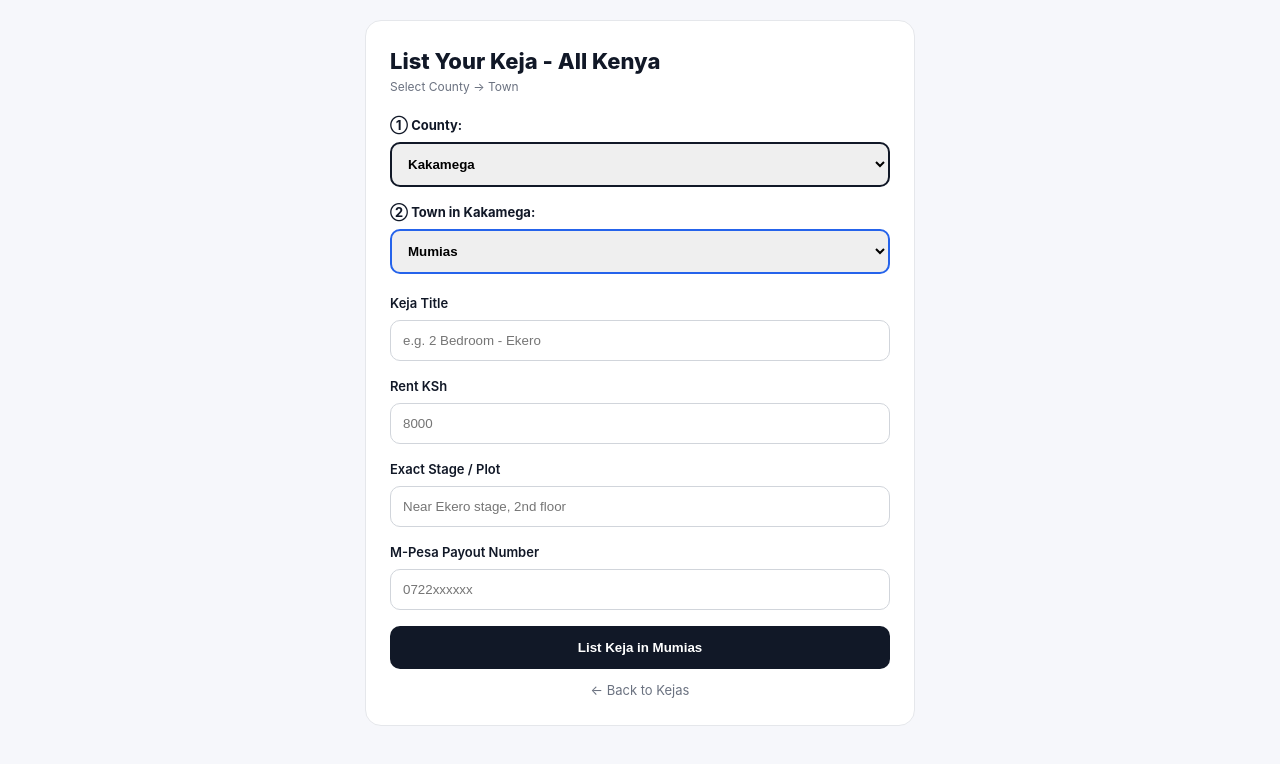
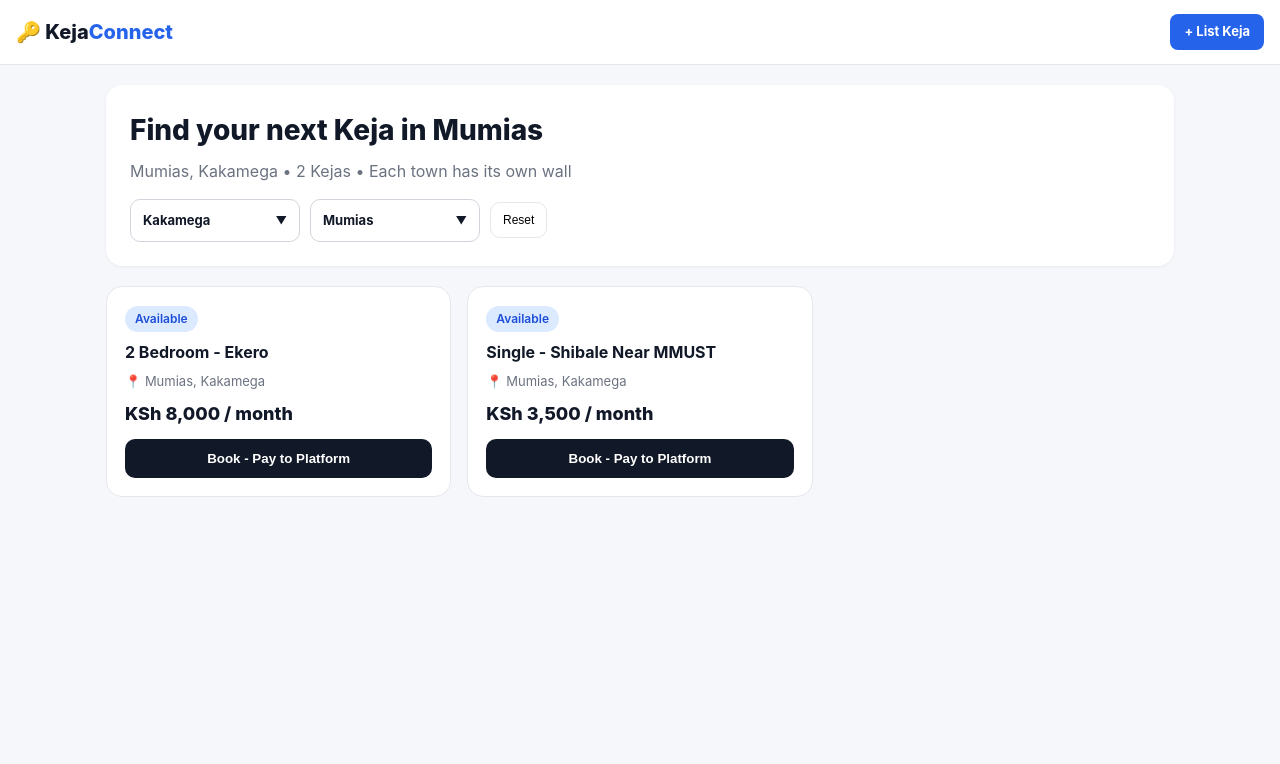
Before and after one commit to muhsinswaleh69-max/KejaConnect, a Next.js app: page /list in a window 1280 px wide. Shown: the top 764 px of the page. Built offline with nearby package versions, Linux system fonts and the light colour scheme.

Commit message:
Update page.tsx

```diff
--- a/app/list/page.tsx
+++ b/app/list/page.tsx
@@ -1,122 +1,124 @@
 "use client"
-import { useState } from "react"
+import { useEffect, useState, useRef } from "react"
 
 const countyTowns: Record<string, string[]> = {
-  "Mombasa": ["Mvita","Nyali","Kisauni","Likoni","Changamwe","Jomvu","Tudor","Bamburi"],
-  "Kwale": ["Kwale","Ukunda","Msambweni","Kinango","Lunga Lunga","Tiwi","Diani"],
-  "Kilifi": ["Kilifi","Malindi","Watamu","Mariakani","Kaloleni","Mtwapa","Kilifi South","Magarini"],
-  "Tana River": ["Hola","Garsen","Bura","Madogo","Kipini"],
-  "Lamu": ["Lamu","Mokowe","Witu","Faza","Kiunga"],
-  "Taita Taveta": ["Voi","Wundanyi","Taveta","Mwatate","Maungu"],
-  "Garissa": ["Garissa","Dadaab","Balambala","Lagdera","Ijara","Fafi"],
-  "Wajir": ["Wajir","Habaswein","Tarbaj","Wajir East","Eldas","Buna"],
-  "Mandera": ["Mandera","El Wak","Rhamu","Takaba","Banissa","Lafey"],
-  "Marsabit": ["Marsabit","Moyale","Laisamis","North Horr","Sololo"],
-  "Isiolo": ["Isiolo","Garbatulla","Merti","Kinna"],
-  "Meru": ["Meru Town","Maua","Nkubu","Timau","Mitunguu","Mikinduri"],
-  "Tharaka Nithi": ["Chuka","Chogoria","Marimanti","Chiakariga"],
-  "Embu": ["Embu","Runyenjes","Siakago","Manyatta","Kiritiri"],
-  "Kitui": ["Kitui","Mwingi","Mutomo","Kauwi","Zombe","Kyuso"],
-  "Machakos": ["Machakos","Mavoko","Athi River","Kangundo","Matuu","Kathiani","Mwala"],
-  "Makueni": ["Wote","Makindu","Kibwezi","Mtito Andei","Mbooni","Kathonzweni"],
-  "Nyandarua": ["Ol Kalou","Kinangop","Nyahururu","Engineer","Njabini"],
-  "Nyeri": ["Nyeri","Karatina","Othaya","Mukurweini","Tetu","Kieni","Chaka"],
-  "Kirinyaga": ["Kerugoya","Kutus","Sagana","Kagio","Wanguru"],
-  "Murang'a": ["Murang'a","Thika","Kenol","Kangema","Kandara","Maragua","Kigumo"],
-  "Kiambu": ["Kiambu","Thika","Ruiru","Limuru","Kikuyu","Githunguri","Juja","Gatundu"],
-  "Turkana": ["Lodwar","Kakuma","Lokichar","Lokichogio","Kainuk"],
-  "West Pokot": ["Kapenguria","Makutano","Chepareria","Sigor","Kacheliba"],
-  "Samburu": ["Maralal","Wamba","Baragoi","Archers Post"],
-  "Trans Nzoia": ["Kitale","Kiminini","Endebess","Kwanza","Saboti"],
-  "Uasin Gishu": ["Eldoret","Turbo","Moiben","Kesses","Ainabkoi","Soy","Burnt Forest"],
-  "Elgeyo Marakwet": ["Iten","Kapsowar","Chepkorio","Kapcherop"],
-  "Nandi": ["Kapsabet","Nandi Hills","Chepterwai","Kobujoi","Mosoriot","Kaiboi"],
-  "Baringo": ["Kabarnet","Eldama Ravine","Marigat","Mogotio","Chemolingot"],
-  "Laikipia": ["Nanyuki","Nyahururu","Rumuruti","Kinamba","Doldol"],
-  "Nakuru": ["Nakuru Town","Naivasha","Gilgil","Molo","Njoro","Bahati","Rongai"],
-  "Narok": ["Narok","Kilgoris","Ololulunga","Suswa","Mara"],
-  "Kajiado": ["Kajiado","Kitengela","Ngong","Ongata Rongai","Kiserian","Loitoktok","Namanga"],
-  "Kericho": ["Kericho","Litein","Londiani","Kipkelion","Fort Ternan"],
-  "Bomet": ["Bomet","Sotik","Chepalungu","Konoin"],
+  "Mombasa": ["Mvita","Nyali","Kisauni","Likoni","Changamwe","Jomvu"],
+  "Kwale": ["Kwale","Ukunda","Msambweni","Kinango"],
+  "Kilifi": ["Kilifi","Malindi","Watamu","Mariakani","Kaloleni","Mtwapa"],
+  "Tana River": ["Hola","Garsen","Bura"],
+  "Lamu": ["Lamu","Mokowe","Witu"],
+  "Taita Taveta": ["Voi","Wundanyi","Taveta"],
+  "Garissa": ["Garissa","Dadaab","Balambala"],
+  "Wajir": ["Wajir","Habaswein","Tarbaj"],
+  "Mandera": ["Mandera","El Wak","Rhamu"],
+  "Marsabit": ["Marsabit","Moyale","Laisamis"],
+  "Isiolo": ["Isiolo","Garbatulla","Merti"],
+  "Meru": ["Meru Town","Maua","Nkubu","Timau"],
+  "Tharaka Nithi": ["Chuka","Chogoria","Marimanti"],
+  "Embu": ["Embu","Runyenjes","Siakago"],
+  "Kitui": ["Kitui","Mwingi","Mutomo"],
+  "Machakos": ["Machakos","Mavoko","Athi River","Kangundo","Matuu"],
+  "Makueni": ["Wote","Makindu","Kibwezi"],
+  "Nyandarua": ["Ol Kalou","Kinangop","Nyahururu"],
+  "Nyeri": ["Nyeri","Karatina","Othaya","Mukurweini"],
+  "Kirinyaga": ["Kerugoya","Kutus","Sagana"],
+  "Murang'a": ["Murang'a","Thika","Kenol","Kangema"],
+  "Kiambu": ["Kiambu","Thika","Ruiru","Limuru","Kikuyu","Juja","Gatundu"],
+  "Turkana": ["Lodwar","Kakuma","Lokichar"],
+  "West Pokot": ["Kapenguria","Makutano","Chepareria"],
+  "Samburu": ["Maralal","Wamba","Baragoi"],
+  "Trans Nzoia": ["Kitale","Kiminini","Endebess"],
+  "Uasin Gishu": ["Eldoret","Turbo","Moiben","Kesses","Soy"],
+  "Elgeyo Marakwet": ["Iten","Kapsowar","Chepkorio"],
+  "Nandi": ["Kapsabet","Nandi Hills","Chepterwai"],
+  "Baringo": ["Kabarnet","Eldama Ravine","Marigat"],
+  "Laikipia": ["Nanyuki","Nyahururu","Rumuruti"],
+  "Nakuru": ["Nakuru Town","Naivasha","Gilgil","Molo","Njoro"],
+  "Narok": ["Narok","Kilgoris","Ololulunga"],
+  "Kajiado": ["Kajiado","Kitengela","Ngong","Ongata Rongai","Kiserian"],
+  "Kericho": ["Kericho","Litein","Londiani"],
+  "Bomet": ["Bomet","Sotik","Chepalungu"],
   "Kakamega": ["Mumias","Kakamega Town","Malava","Butere","Lugari","Matete","Khwisero","Lurambi","Shinyalu","Ikolomani","Likuyani","Navakholo","Shibale"],
-  "Vihiga": ["Vihiga","Luanda","Mbale","Emuhaya","Sabatia","Chavakali"],
+  "Vihiga": ["Vihiga","Luanda","Mbale","Emuhaya","Sabatia"],
   "Bungoma": ["Bungoma Town","Kimilili","Webuye","Sirisia","Bumula","Mt Elgon","Tongaren","Kanduyi","Chwele"],
-  "Busia": ["Busia Town","Malaba","Nambale","Matayos","Teso North","Teso South","Bunyala","Port Victoria"],
-  "Siaya": ["Siaya","Bondo","Ugunja","Yala","Ukwala","Usigu"],
-  "Kisumu": ["Kisumu Town","Maseno","Ahero","Kombewa","Muhoroni","Nyando"],
-  "Homa Bay": ["Homa Bay","Oyugis","Kendubay","Mbita","Ndhiwa","Sindo","Rangwe"],
-  "Migori": ["Migori","Rongo","Awendo","Kehancha","Isebania","Suna"],
-  "Kisii": ["Kisii Town","Ogembo","Keroka","Suneka","Nyamache","Marani"],
-  "Nyamira": ["Nyamira","Nyansiongo","Ekerubo","Keroka","Manga","Borabu"],
+  "Busia": ["Busia Town","Malaba","Nambale","Matayos","Teso North","Bunyala","Port Victoria"],
+  "Siaya": ["Siaya","Bondo","Ugunja","Yala"],
+  "Kisumu": ["Kisumu Town","Maseno","Ahero","Kombewa","Muhoroni"],
+  "Homa Bay": ["Homa Bay","Oyugis","Kendubay","Mbita","Ndhiwa"],
+  "Migori": ["Migori","Rongo","Awendo","Kehancha"],
+  "Kisii": ["Kisii Town","Ogembo","Keroka","Suneka"],
+  "Nyamira": ["Nyamira","Nyansiongo","Ekerubo"],
   "Nairobi": ["Westlands","CBD","Karen","Eastlands","Roysambu","Kasaranai","Embakasi","Langata","Dagoretti","Parklands","Kilimani","Lavington"],
 }
 
-const majorCounties = ["Nairobi","Mombasa","Kisumu","Nakuru","Uasin Gishu","Kiambu","Kajiado","Machakos","Nyeri","Nandi","Murang'a","Meru","Kitui","Kisii","Kilifi","Kericho","Homa Bay","Busia","Bungoma","Kakamega"]
-
-export default function ListPage() {
-  const [county, setCounty] = useState("Kakamega")
-  const [town, setTown] = useState("Mumias")
-  const [form, setForm] = useState({title:"", rent:"", location:"", mpesa:""})
-  const [done, setDone] = useState(false)
-
-  const towns = countyTowns[county] || []
-  const isMajor = majorCounties.includes(county)
-
-  const handleCountyChange = (newCounty: string) => {
-    setCounty(newCounty)
-    setTown(countyTowns[newCounty][0])
-  }
-
-  const handleSubmit = () => {
-    if(!form.title ||!form.rent ||!form.mpesa) return alert("Fill all fields")
-    const existing = JSON.parse(localStorage.getItem("kejas") || "[]")
-    const newKeja = {
-      id: Date.now(),
-      title: form.title,
-      rent: parseInt(form.rent),
-      location: `${form.location}, ${town}, ${county}`,
-      mpesa: form.mpesa,
-      county, town,
-      adminFee: isMajor?5000:2000,
-      yourCut: Math.round(parseInt(form.rent)*0.2),
-      toLandlord: Math.round(parseInt(form.rent)*0.8),
-    }
-    localStorage.setItem("kejas", JSON.stringify([...existing, newKeja]))
-    setDone(true)
-    setTimeout(()=> window.location.href="/", 1500)
-  }
-
-  if(done) return <div style={{maxWidth:'500px', margin:'80px auto', textAlign:'center', background:'white', padding:'30px', borderRadius:'16px'}}><h2>✅ Listed in {town}, {county}!</h2><p>Redirecting...</p></div>
-
+function SearchableDropdown({label, options, value, onChange, placeholder}: {label:string, options:string[], value:string, onChange:(v:string)=>void, placeholder:string}){
+  const [open, setOpen] = useState(false)
+  const [q, setQ] = useState("")
+  const ref = useRef<HTMLDivElement>(null)
+  useEffect(()=>{
+    const h = (e:any)=>{ if(ref.current &&!ref.current.contains(e.target)) setOpen(false)}
+    document.addEventListener("mousedown", h); return ()=>document.removeEventListener("mousedown", h)
+  },[])
+  const filtered = options.filter(o=> o.toLowerCase().includes(q.toLowerCase()))
   return (
-    <div style={{maxWidth:'550px', margin:'20px auto', background:'white', padding:'24px', borderRadius:'16px', border:'1px solid #e5e7eb'}}>
-      <h1 style={{fontWeight:800, fontSize:'22px'}}>List Your Keja - All Kenya</h1>
-      <p style={{fontSize:'12px', color:'#6b7280', marginBottom:'16px'}}>Select County → Town</p>
-
-      <label style={{fontSize:'13px', fontWeight:700}}>① County:</label>
-      <select value={county} onChange={e=>handleCountyChange(e.target.value)} style={{width:'100%', padding:'12px', borderRadius:'10px', border:'2px solid #111827', margin:'6px 0 12px', fontWeight:600}}>
-        {Object.keys(countyTowns).sort().map(c=><option key={c} value={c}>{c}</option>)}
-      </select>
-
-      <label style={{fontSize:'13px', fontWeight:700}}>② Town in {county}:</label>
-      <select value={town} onChange={e=>setTown(e.target.value)} style={{width:'100%', padding:'12px', borderRadius:'10px', border:'2px solid #2563eb', margin:'6px 0 16px', fontWeight:600}}>
-        {towns.map(t=><option key={t} value={t}>{t}</option>)}
-      </select>
-
-      <label style={{fontSize:'13px', fontWeight:600}}>Keja Title</label>
-      <input value={form.title} onChange={e=>setForm({...form, title:e.target.value})} style={{width:'100%', padding:'12px', borderRadius:'10px', border:'1px solid #d1d5db', margin:'6px 0 12px'}} placeholder="e.g. 2 Bedroom - Ekero"/>
-
-      <label style={{fontSize:'13px', fontWeight:600}}>Rent KSh</label>
-      <input type="number" value={form.rent} onChange={e=>setForm({...form, rent:e.target.value})} style={{width:'100%', padding:'12px', borderRadius:'10px', border:'1px solid #d1d5db', margin:'6px 0 12px'}} placeholder="8000"/>
-
-      <label style={{fontSize:'13px', fontWeight:600}}>Exact Stage / Plot</label>
-      <input value={form.location} onChange={e=>setForm({...form, location:e.target.value})} style={{width:'100%', padding:'12px', borderRadius:'10px', border:'1px solid #d1d5db', margin:'6px 0 12px'}} placeholder="Near Ekero stage, 2nd floor"/>
-
-      <label style={{fontSize:'13px', fontWeight:600}}>M-Pesa Payout Number</label>
-      <input value={form.mpesa} onChange={e=>setForm({...form, mpesa:e.target.value})} style={{width:'100%', padding:'12px', borderRadius:'10px', border:'1px solid #d1d5db', margin:'6px 0 16px'}} placeholder="0722xxxxxx"/>
-
-      <button onClick={handleSubmit} style={{width:'100%', background:'#111827', color:'white', padding:'14px', borderRadius:'10px', border:0, fontWeight:800, cursor:'pointer'}}>List Keja in {town}</button>
-      <a href="/" style={{display:'block', textAlign:'center', marginTop:'12px', fontSize:'13px', color:'#6b7280', textDecoration:'none'}}>← Back to Kejas</a>
+    <div ref={ref} style={{position:'relative', minWidth:'170px'}}>
+      <div onClick={()=>setOpen(!open)} style={{padding:'11px 12px', borderRadius:'10px', border:open?'2px solid #111827':'1px solid #d1d5db', background:'white', cursor:'pointer', fontWeight:700, fontSize:'13px', display:'flex', justifyContent:'space-between', alignItems:'center'}}>
+        {value || label} <span style={{fontSize:'11px'}}>▼</span>
+      </div>
+      {open && (
+        <div style={{position:'absolute', top:'100%', left:0, right:0, background:'white', border:'1px solid #e5e7eb', borderRadius:'10px', marginTop:'6px', zIndex:30, boxShadow:'0 10px 25px rgba(0,0,0,0.15)', overflow:'hidden'}}>
+          <div style={{padding:'8px', borderBottom:'1px solid #f3f4f6'}}>
+            <input autoFocus value={q} onChange={e=>setQ(e.target.value)} placeholder={placeholder} style={{width:'100%', padding:'8px 10px', borderRadius:'8px', border:'1px solid #d1d5db', fontSize:'13px', outline:'none'}}/>
+          </div>
+          <div style={{maxHeight:'200px', overflowY:'auto'}}>
+            {filtered.length===0? <div style={{padding:'10px', fontSize:'13px', color:'#9ca3af'}}>No results</div> :
+              filtered.map(o=>(
+                <div key={o} onClick={()=>{onChange(o); setOpen(false); setQ("")}} style={{padding:'9px 12px', cursor:'pointer', fontSize:'13px', fontWeight:o===value?700:400, background:o===value?'#eff6ff':'white', borderBottom:'1px solid #f9fafb'}}>{o}</div>
+              ))
+            }
+          </div>
+        </div>
+      )}
     </div>
   )
 }
+
+const defaultKejas = [
+  {id:1, title:"2 Bedroom - Ekero", rent:8000, location:"Ekero, Mumias Town", county:"Kakamega", town:"Mumias", mpesa:"0722", yourCut:1600, toLandlord:6400},
+  {id:2, title:"Single - Shibale Near MMUST", rent:3500, location:"Shibale, Near MMUST", county:"Kakamega", town:"Mumias", mpesa:"0712", yourCut:700, toLandlord:2800},
+]
+
+export default function Home(){
+  const [kejas, setKejas] = useState(defaultKejas)
+  const [county, setCounty] = useState("Kakamega")
+  const [town, setTown] = useState("Mumias")
+
+  useEffect(()=>{
+    const saved = JSON.parse(localStorage.getItem("kejas")||"[]")
+    if(saved.length>0) setKejas([...defaultKejas,...saved])
+  },[])
+
+  const filtered = kejas.filter(k=> k.county===county && k.town===town)
+
+  return (
+    <>
+      <div className="header"><div className="logo">🔑 Keja<span>Connect</span></div><a href="/list" style={{background:'#2563eb', color:'white', padding:'8px 14px', borderRadius:'8px', fontSize:'13px', fontWeight:700, textDecoration:'none'}}> + List Keja</a></div>
+      <div className="container">
+        <div className="hero">
+          <h1>Find your next Keja in {town}</h1>
+          <p>{town}, {county} • {filtered.length} Kejas • Each town has its own wall</p>
+          <div style={{display:'flex', gap:'10px', marginTop:'16px', flexWrap:'wrap', alignItems:'center'}}>
+            <SearchableDropdown label="Select County" options={Object.keys(countyTowns).sort()} value={county} onChange={(c)=>{setCounty(c); setTown(countyTowns[c][0])}} placeholder="Search county... e.g Bungoma"/>
+            <SearchableDropdown label="Select Town" options={countyTowns[county]||[]} value={town} onChange={setTown} placeholder={`Search town in ${county}...`}/>
+            <button onClick={()=>{setCounty("Kakamega"); setTown("Mumias")}} style={{padding:'10px 12px', borderRadius:'10px', border:'1px solid #e5e7eb', background:'white', cursor:'pointer', fontSize:'12px'}}>Reset</button>
+          </div>
+        </div>
+        {filtered.length===0? <div style={{background:'white', padding:'30px', borderRadius:'16px', textAlign:'center'}}>No Kejas in {town} yet. <a href="/list">List one</a></div> :
+          <div className="grid">{filtered.map(k=>(
+            <div key={k.id} className="card"><span className="badge badge-blue">Available</span><h3>{k.title}</h3><div className="meta">📍 {k.town}, {k.county}</div><div className="price">KSh {k.rent.toLocaleString()} / month</div><button className="btn">Book - Pay to Platform</button></div>
+          ))}</div>
+        }
+      </div>
+    </>
+  )
+}
```
